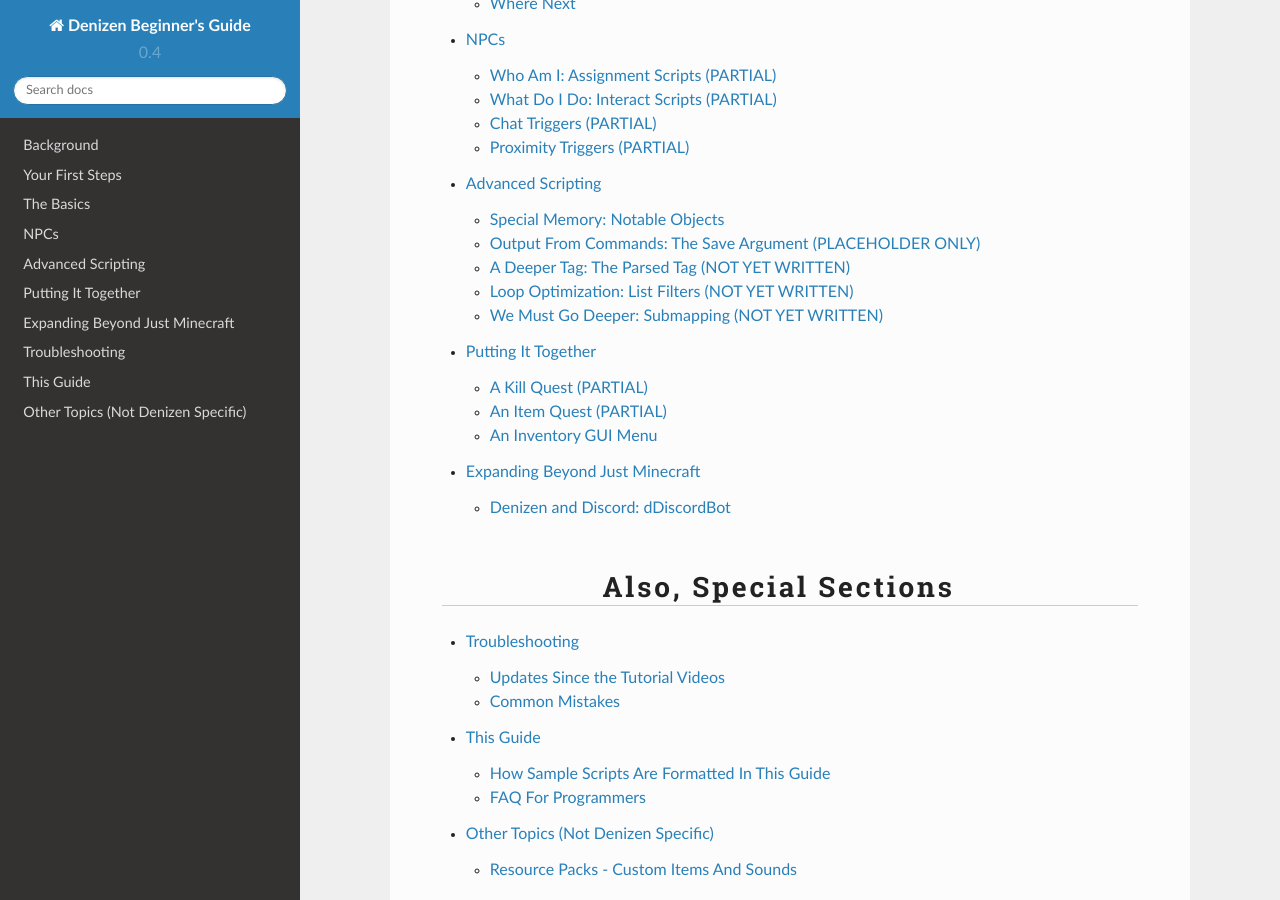
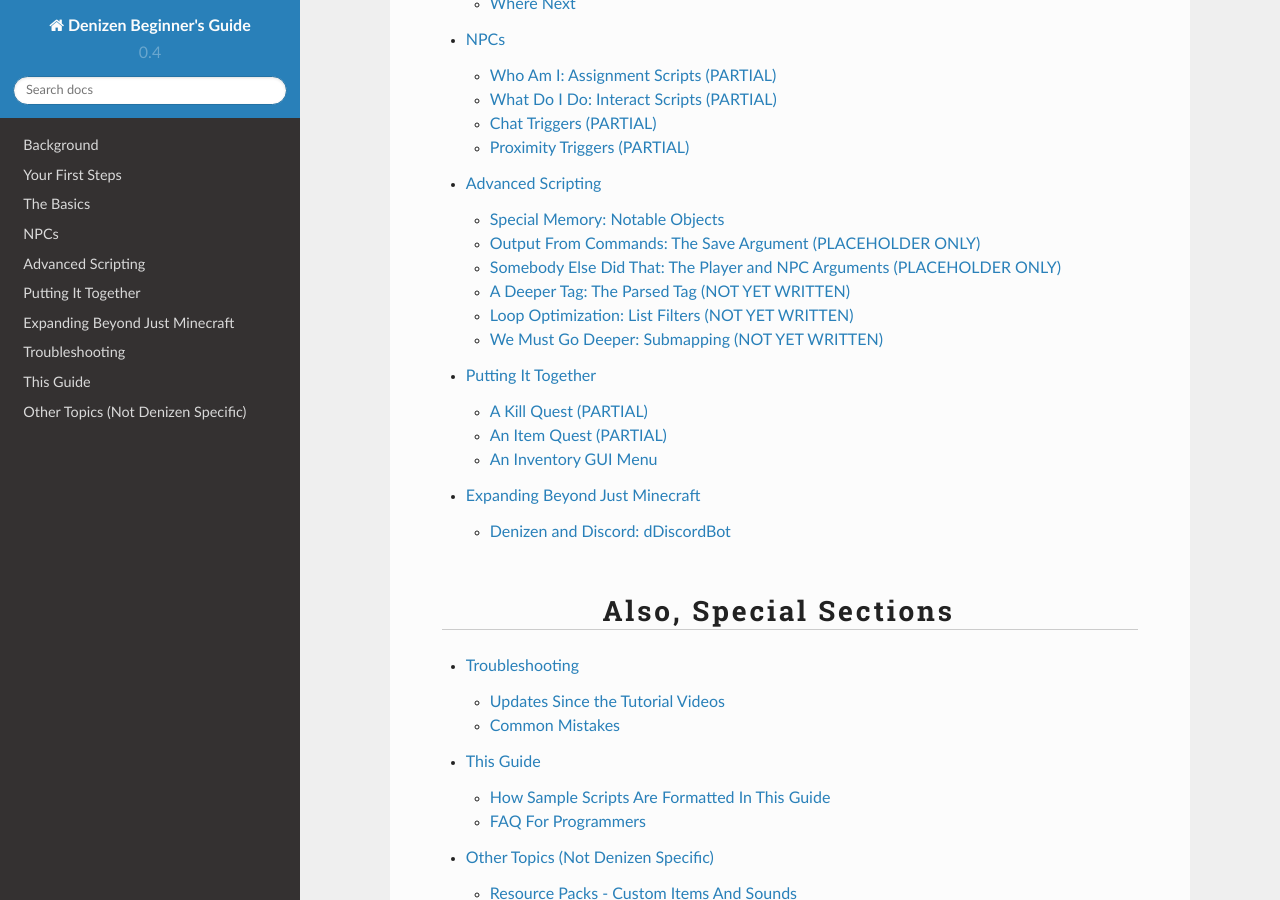
Before and after one commit to DenizenScript/Denizen-Beginners-Guide, a Sphinx documentation site: the page built from source/index.md, in a window 1280 px wide and 900 px high, scrolled down 1383 px. Built offline with Sphinx 7.4.7 and the Read the Docs theme 2.0.0, drawn with Linux system fonts in a browser that asks for light colours; part of the change alters nothing that is shown.

Commit message:
player and npc arguments placeholder too

```diff
--- a/source/guides/advanced/index.md
+++ b/source/guides/advanced/index.md
@@ -9,6 +9,7 @@ Advanced Scripting
 
     notables
     save-arg
+    player-and-npc-args
     parse-tag
     list-filters
     submapping
--- /dev/null
+++ b/source/guides/advanced/player-and-npc-args.md
@@ -0,0 +1,14 @@
+Somebody Else Did That: The Player and NPC Arguments (PLACEHOLDER ONLY)
+----------------------------------------------------
+
+**TODO: Write-up that explains the `player` and `npc` arguments and when you'd use them.**
+
+### Placeholder
+
+Here's [the old version of this documentation from before the guide was started.](https://meta.denizenscript.com/Docs/Languages/the%20player%20and%20npc%20arguments)
+
+### Related Technical Docs
+
+If you want to read some more about the player and npc arguments, here are a few technical guides you might consider...
+
+- ['the player and npc arguments' lang doc](https://meta.denizenscript.com/Docs/Languages/the%20player%20and%20npc%20arguments)
```
